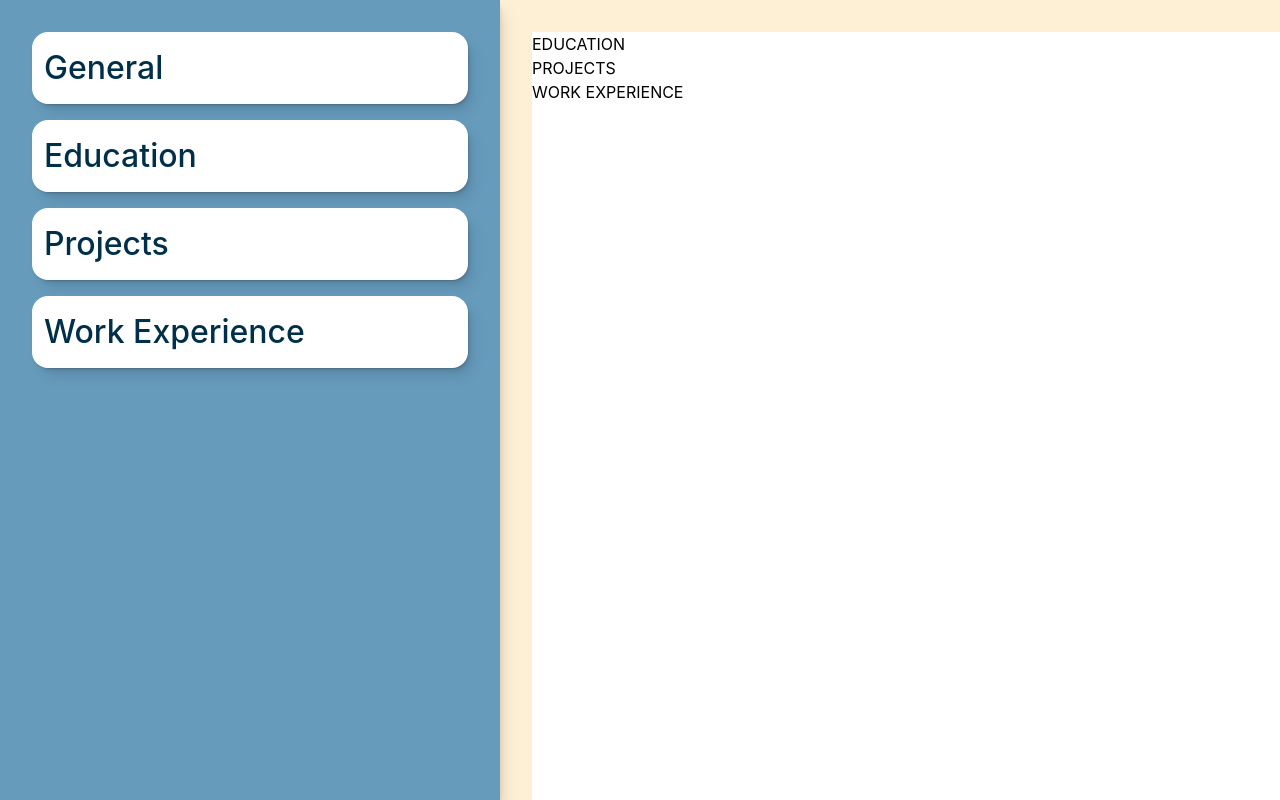
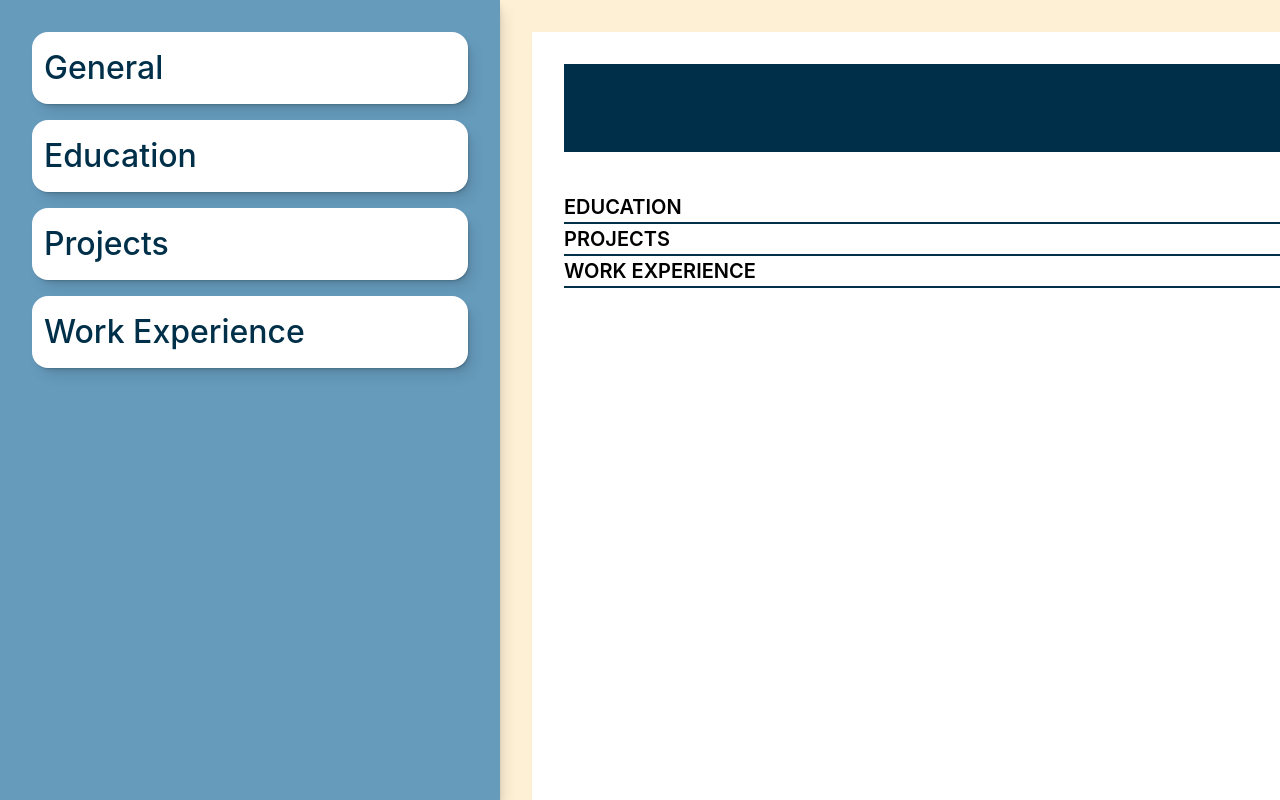
Before and after one commit to datderek/resumebuilder, a React (Vite) app: page / in a window 1280 px wide. Built offline with nearby package versions, Linux system fonts and the light colour scheme.

Commit message:
Add style to resume display

```diff
--- a/src/components/ResumeDisplay.jsx
+++ b/src/components/ResumeDisplay.jsx
@@ -16,7 +16,7 @@ export default function ResumeDisplay({ resumeInformation }) {
           <div className='section'>
             <div className='section-title'>EDUCATION</div>
             <div className='group-heading'>
-              <span className='school'>{education.school}</span>
+              <span className='group-title'>{education.school}</span>
               <span className='date'>{education.startDate}</span>
               <span className='date'>{education.endDate}</span>
             </div>
@@ -43,8 +43,7 @@ export default function ResumeDisplay({ resumeInformation }) {
               return (
                 <div className='job' key={job.id}>
                   <div className='group-heading'>
-                    <span className='group-title'>{job.role}</span>
-                    <span>{job.company}</span>
+                    <span className='group-title'>{job.role}{job.company && ` - ${job.company}`}</span>
                     <span className='date'>{job.startDate}</span>
                     <span className='date'>{job.endDate}</span>
                   </div>
--- a/src/styles/ResumeDisplay.css
+++ b/src/styles/ResumeDisplay.css
@@ -8,8 +8,52 @@
 
 .resume {
   min-width: 21cm;
+  padding: 2rem;
   margin-left: auto;
   margin-right: auto;
-  height: 800px;
+  height: 29.7cm;
   background-color: white;
+  box-shadow: var(--shadow);
 }
+
+.resume > .header {
+  height: 88px;
+  padding: 0.5rem;
+  font-size: 3rem;
+  font-weight: 600;
+  text-align: center;
+  background-color: var(--prussian-blue);
+  color: white;
+}
+
+.contacts {
+  height: 40px;
+  padding: 0.5rem;
+  display: flex;
+  justify-content: space-around;
+}
+
+.section-title {
+  font-size: 1.25rem;
+  font-weight: 600;
+  border-bottom: 2px solid var(--prussian-blue);
+}
+
+.group-heading {
+  font-size: 1.125rem;
+  font-weight: 600;
+  display: flex;
+  gap: 0.5rem;
+}
+
+.group-title {
+  margin-right: auto;
+}
+
+.project, .job {
+  margin-bottom: 0.25rem;
+}
+
+.project:last-of-type, .job:last-of-type {
+  margin-bottom: 0rem;
+}
```
